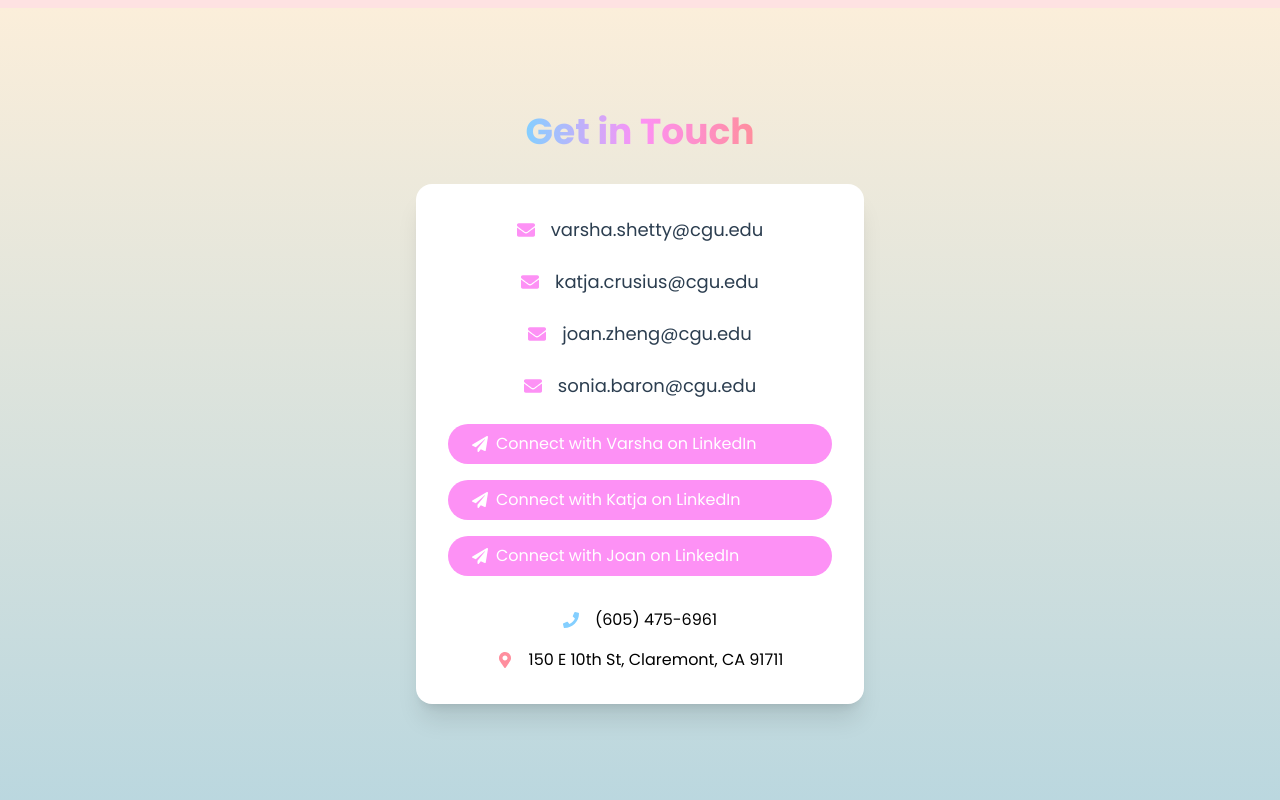
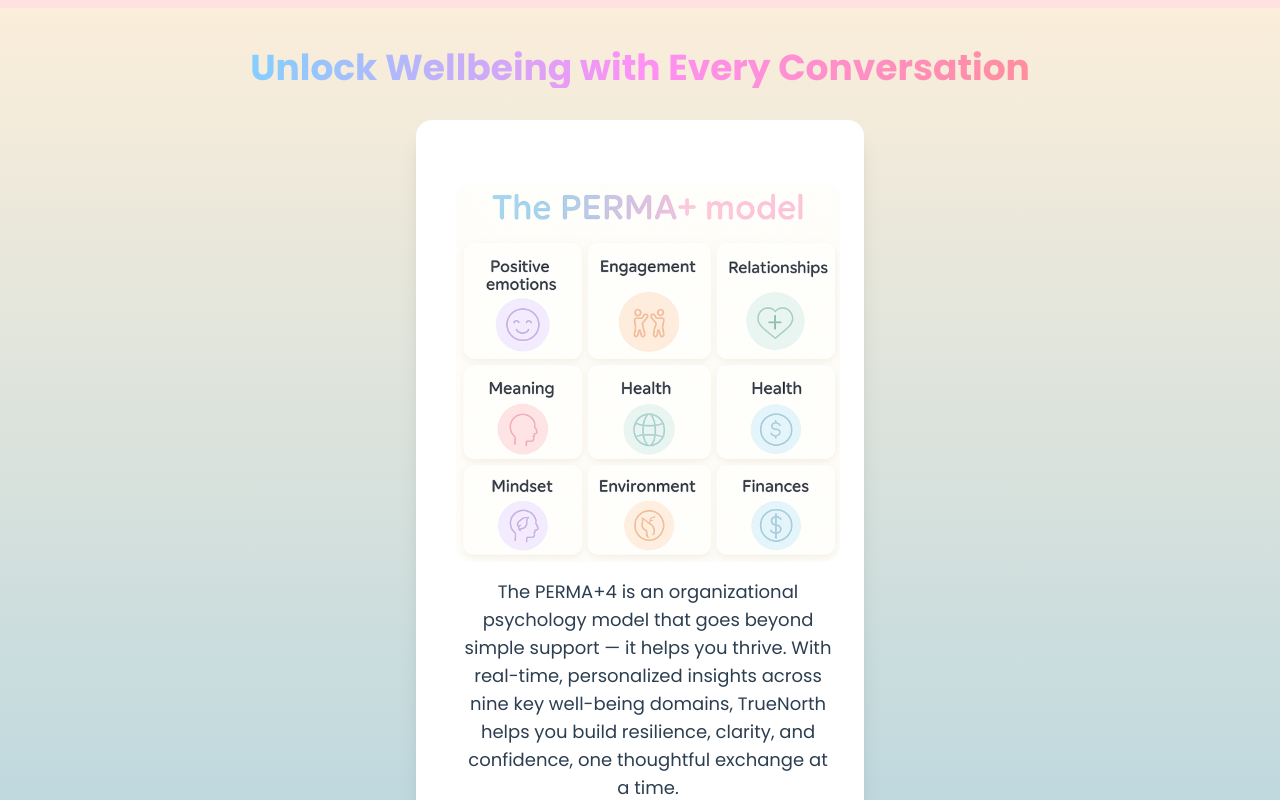
Before and after one commit to Varsha0802/Designverse-UCR-2025, a React (Vite) app: page / in a window 1280 px wide. Shown: the part 3400-4200 px from the top of the page. Built offline with nearby package versions, Linux system fonts and the light colour scheme.

Commit message:
model card

```diff
--- a/package.json
+++ b/package.json
@@ -15,6 +15,7 @@
     "@splinetool/react-spline": "^4.0.0",
     "@types/three": "0.152.1",
     "autoprefixer": "^10.4.19",
+    "dompurify": "^3.2.5",
     "framer-motion": "^12.10.5",
     "jotai": "^2.8.4",
     "leva": "^0.9.35",
--- a/src/App.jsx
+++ b/src/App.jsx
@@ -6,6 +6,7 @@
 import MissionSection from './components/MissionSection';
 import ContactSection from './components/ContactSection';
 import LoadingScreen from './components/LoadingScreen';
+import ModelInfo from './components/PermaModel';
 
 const App = () => {
   const [showChatbot, setShowChatbot] = useState(false);
@@ -57,6 +58,7 @@
             <LandingPage setShowChatbot={setShowChatbot} />
             <TeamSection />
             <MissionSection />
+            <ModelInfo />
             <ContactSection />
           </>
         )}
--- /dev/null
+++ b/src/components/PermaModel.jsx
@@ -0,0 +1,35 @@
+import React from 'react';
+import { FaEnvelope, FaPhone, FaMapMarkerAlt, FaPaperPlane } from 'react-icons/fa';
+
+const ModelInfo = () => (
+  <section
+    id="contact"
+    className="min-h-screen flex flex-col items-center justify-center bg-gradient-to-b from-[#fbeeda] to-[#BAD7DF] p-10"
+  >
+    <h2 className="text-4xl font-bold bg-gradient-to-r from-[#84CFFF] via-[#FD91F5] to-[#FF8E9E] bg-clip-text text-transparent mb-8">
+      Unlock Wellbeing with Every Conversation
+    </h2>
+
+    <div className="bg-white shadow-xl rounded-2xl p-8 max-w-md w-full text-center transform hover:scale-105 transition duration-300">
+      <div className="flex flex-col items-center space-y-6 text-[#2C3E50] text-lg">
+      <div className="mt-8">
+        <div className="flex items-center gap-4 justify-center">
+
+        <div className="flex items-center gap-4 justify-center"></div>
+        <img
+            src="/images/perma.png"
+            alt="Perma+ Model: Positive Emotion, Engagement, Relationships, Meaning, Accomplishment"
+            className="w-full h-full object-cover rounded-2xl"></img>
+        </div>
+
+        <div className="flex items-center gap-4 justify-center mt-4">
+            <br></br>
+          <p>The PERMA+4 is an organizational psychology model that goes beyond simple support — it helps you thrive. With real-time, personalized insights across nine key well-being domains, TrueNorth helps you build resilience, clarity, and confidence, one thoughtful exchange at a time.</p>
+        </div>
+      </div>
+      </div>
+    </div>
+  </section>
+);
+
+export default ModelInfo;
```
Also changed, not shown: public/images/perma.png (added).
